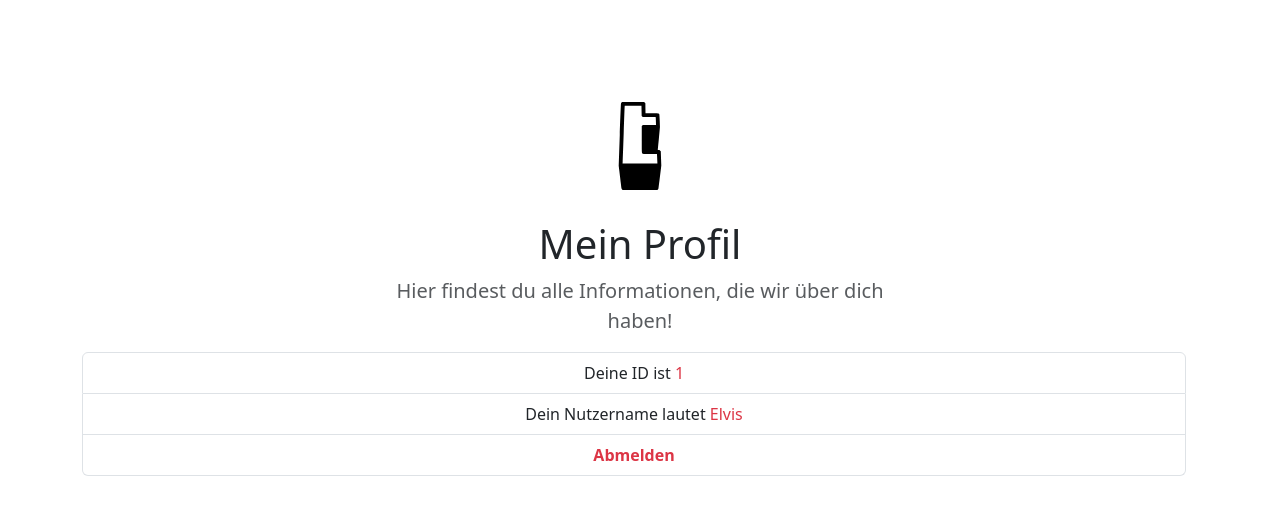
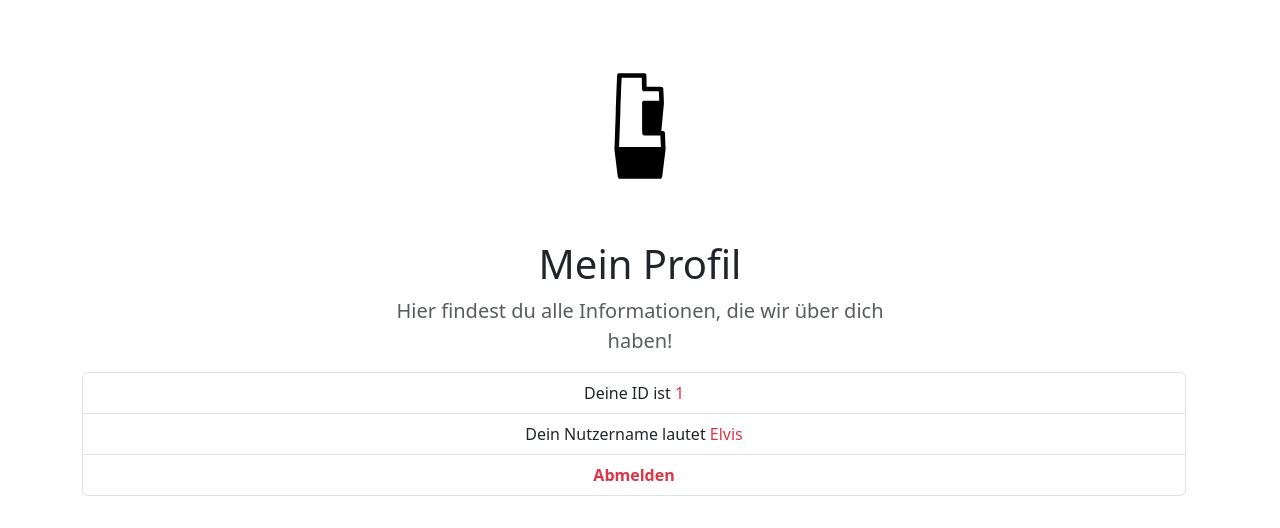
Before and after one commit to warumkev/take2new, a PHP site: page /profile.php in a window 1280 px wide. Shown: the part 84-612 px from the top of the page. Run offline with PHP 8.4, Linux system fonts and the light colour scheme; the visitor is signed in with stand-in values (Sample User, id 1); data comes from the database, SQL or seed files in the repository; data that the repository does not hold is empty; some libraries are stand-ins or nearby versions.

Commit message:
Update profile.php
Design Änderung vorgenommen

```diff
--- a/profile.php
+++ b/profile.php
@@ -20,8 +20,8 @@ include('./includes/connect.php');
     <section class="py-5 text-center container">
         <div class="row py-lg-5">
             <div class="col-lg-6 col-md-8 mx-auto">
-                <img src="./assets/brand/take2new.svg" class="rounded mx-auto d-block" height="100px"><br>
-                <h1 class="fw-light">Mein Profil</h1>
+                <img src="./assets/brand/take2new.svg" class="rounded mx-auto d-block" height="120px" width="390" style="margin-top: -30px;"><br>
+                <h1 class="fw-light" style="margin-top: 30px;">Mein Profil</h1>
                 <p class="lead text-muted">Hier findest du alle Informationen, die wir über dich haben!</p>
             </div>
             <ul class="list-group mx-auto">
```
